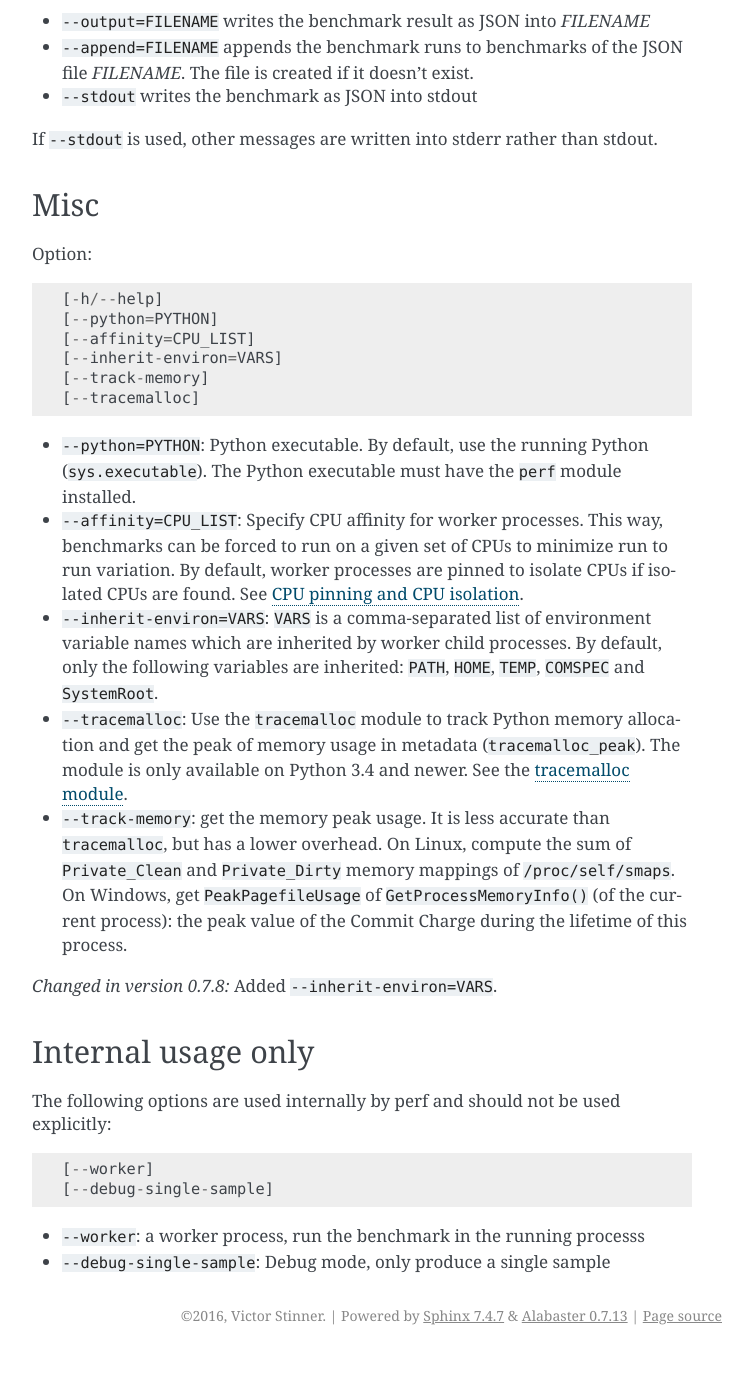
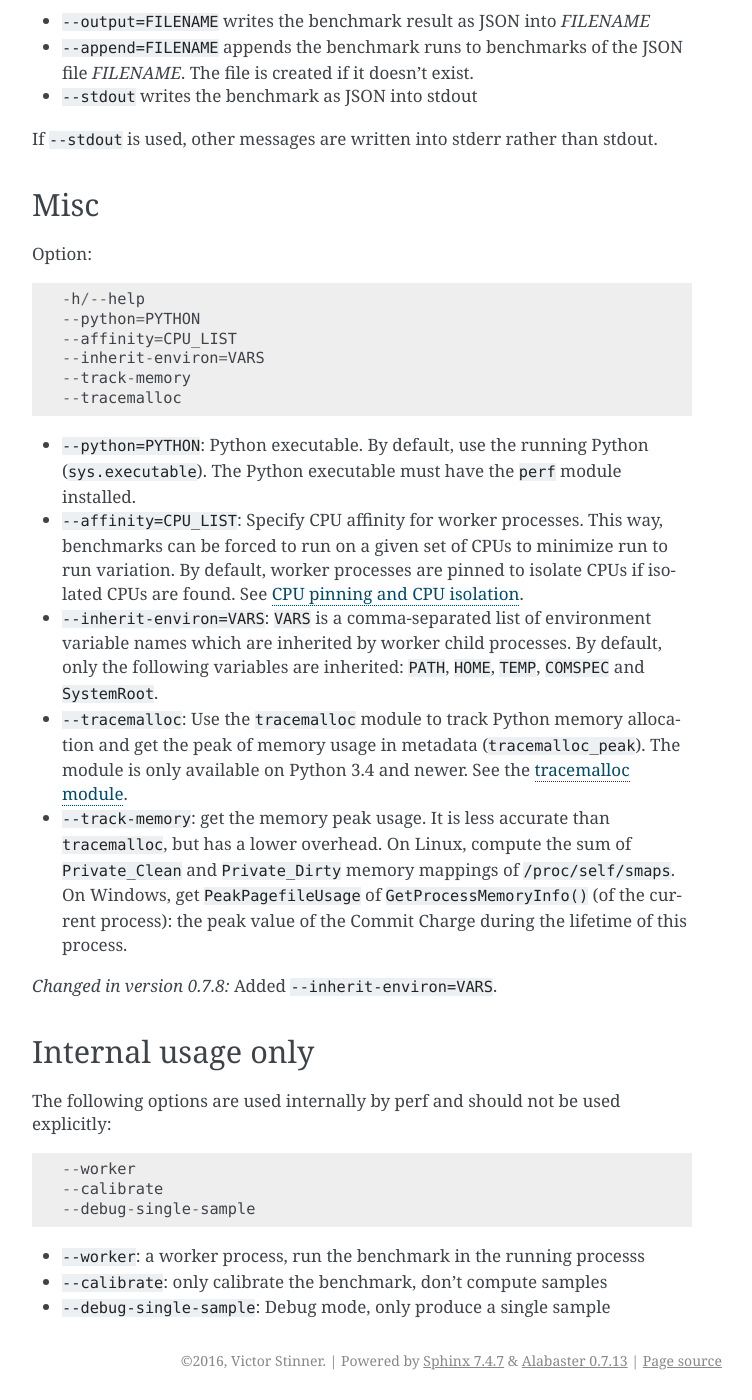
Before and after one commit to psf/pyperf, a Sphinx documentation site: the page built from doc/text_runner.rst, in a window 1280 px wide and 1400 px high, scrolled down 1650 px. Shown: the whole window, without its empty margins (388-1140 px from the left). Built offline with Sphinx 7.4.7, drawn with Linux system fonts in a browser that asks for light colours; before the commit the page ends 3005 px from its top, so only the background shows below that; some of the changed text lies outside the part shown.

Commit message:
Calibratation is now done in a dedicated process

```diff
--- a/TODO.rst
+++ b/TODO.rst
@@ -5,7 +5,6 @@
   Use case: pybench
   Use case: timeit "key in dict" vs dict.get() vs "try: dict[key]/except KeyError"
 
-* use a worker dedicated to calibration
 * --debug-single-sample must spawn a worker
 * doc: clarify difference between compare & compare_to
 * doc: more CLI examples
--- a/doc/changelog.rst
+++ b/doc/changelog.rst
@@ -4,6 +4,9 @@
 Version 0.7.13
 --------------
 
+* Calibratation is now done in a dedicated process to avoid side effect on the
+  first process. This change is important if Python has a JIT compiler, to
+  get more reliable timings on the first worker computing samples.
 * Run constructor now accepts an empty list of samples. Moreover, it also
   accepts ``int`` and ``long`` number types for warmup sample values, not only
   ``float``.
@@ -22,7 +25,7 @@
 ---------------------------
 
 * Fix metadata when NOHZ is not used: when /sys/devices/system/cpu/nohz_full
-  contains ' (null)\n'
+  contains `` (null)\n``
 
 Version 0.7.10 (2016-09-17)
 ---------------------------
--- a/doc/text_runner.rst
+++ b/doc/text_runner.rst
@@ -10,13 +10,13 @@
 
 Options::
 
-    [--rigorous]
-    [--fast]
-    [-p PROCESSES/--processes=PROCESSES]
-    [-n SAMPLES/--samples=SAMPLES]
-    [-l LOOPS/--loops=LOOPS]
-    [-w WARMUPS/--warmups=WARMUPS]
-    [--min-time=MIN_TIME]
+    --rigorous
+    --fast
+    -p PROCESSES/--processes=PROCESSES
+    -n SAMPLES/--samples=SAMPLES
+    -l LOOPS/--loops=LOOPS
+    -w WARMUPS/--warmups=WARMUPS
+    --min-time=MIN_TIME
 
 Default (no JIT, ex: CPython): 20 processes, 3 samples per process (total: 60
 samples), and 1 warmup.
@@ -50,12 +50,12 @@
 
 Options::
 
-    [-d/--dump]
-    [-m/--metadata]
-    [-g/--hist]
-    [-t/--stats]
-    [-v/--verbose]
-    [-q/--quiet]
+    -d/--dump
+    -m/--metadata
+    -g/--hist
+    -t/--stats
+    -v/--verbose
+    -q/--quiet
 
 * ``--dump`` displays the benchmark run results,
   see :ref:`perf dump <dump_cmd>` command
@@ -74,9 +74,9 @@
 
 Options::
 
-    [-o FILENAME/--output=FILENAME]
-    [--append=FILENAME]
-    [--stdout]
+    -o FILENAME/--output=FILENAME
+    --append=FILENAME
+    --stdout
 
 * ``--output=FILENAME`` writes the benchmark result as JSON into *FILENAME*
 * ``--append=FILENAME`` appends the benchmark runs to benchmarks of the JSON
@@ -92,12 +92,12 @@
 
 Option::
 
-    [-h/--help]
-    [--python=PYTHON]
-    [--affinity=CPU_LIST]
-    [--inherit-environ=VARS]
-    [--track-memory]
-    [--tracemalloc]
+    -h/--help
+    --python=PYTHON
+    --affinity=CPU_LIST
+    --inherit-environ=VARS
+    --track-memory
+    --tracemalloc
 
 * ``--python=PYTHON``: Python executable. By default, use the running Python
   (``sys.executable``). The Python executable must have the ``perf`` module
@@ -133,8 +133,10 @@
 The following options are used internally by perf and should not be used
 explicitly::
 
-    [--worker]
-    [--debug-single-sample]
+    --worker
+    --calibrate
+    --debug-single-sample
 
 * ``--worker``: a worker process, run the benchmark in the running processs
+* ``--calibrate``: only calibrate the benchmark, don't compute samples
 * ``--debug-single-sample``: Debug mode, only produce a single sample
```
Also changed, not shown: 2 other files.
